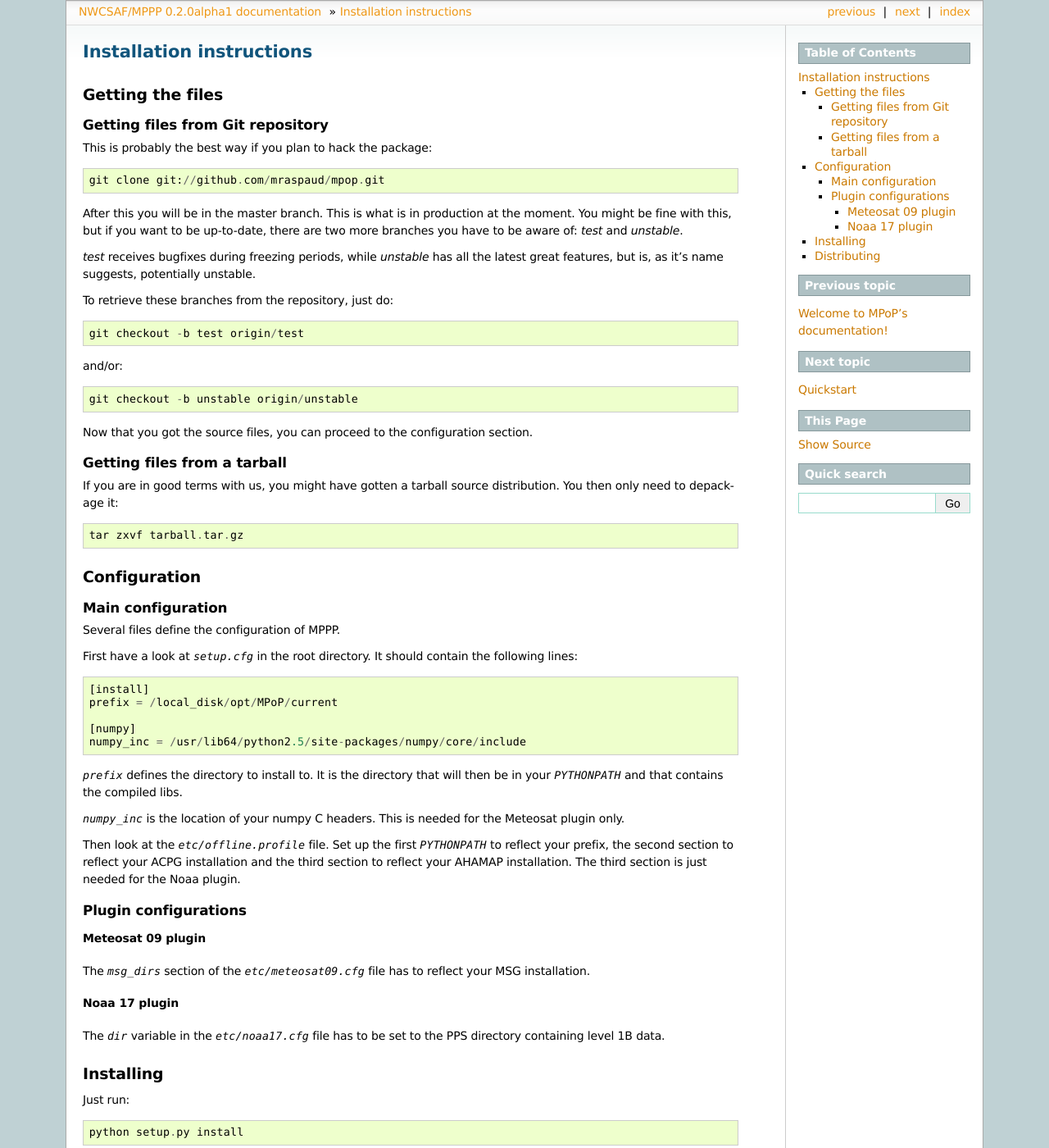
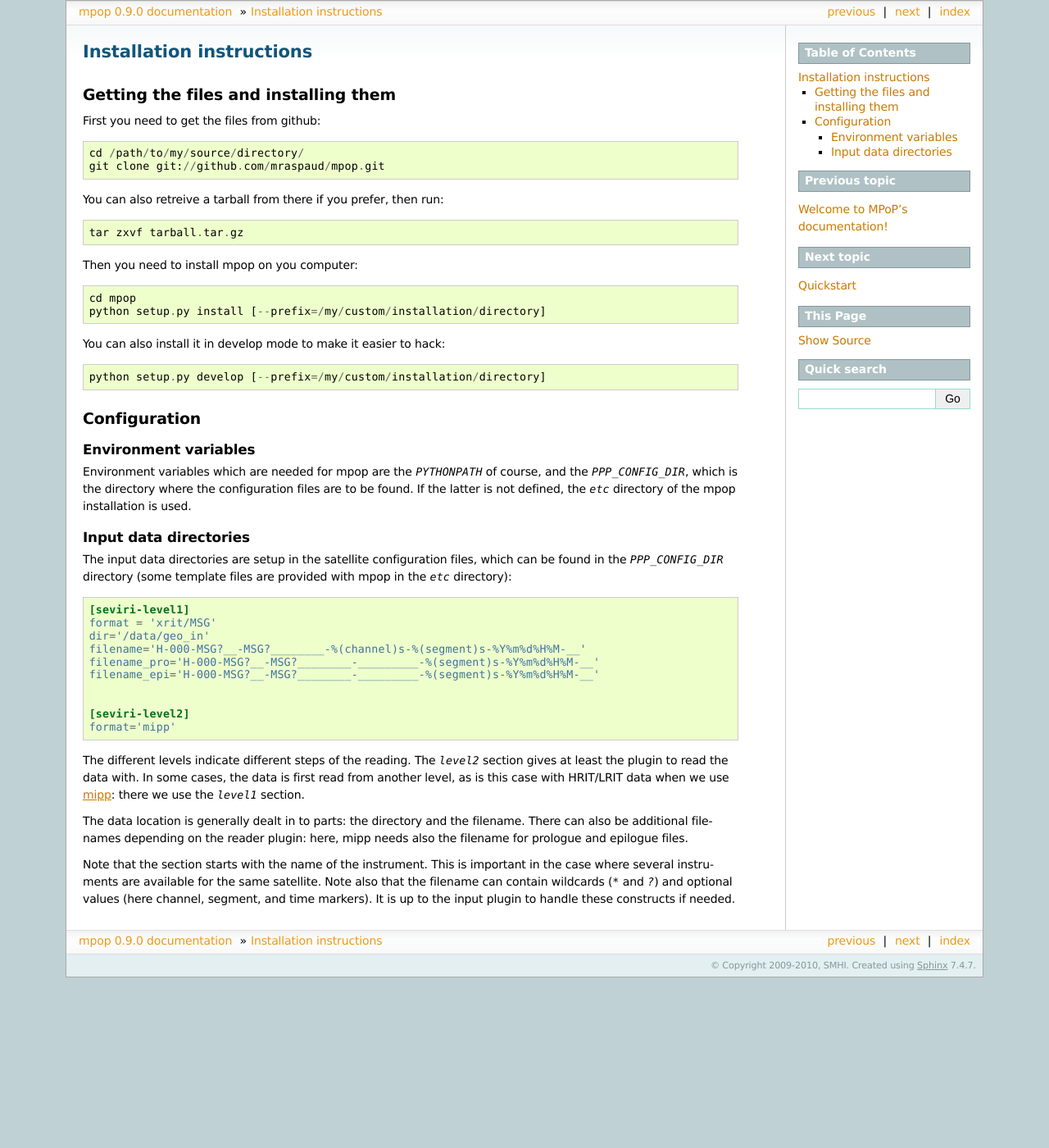
Before and after one commit to pytroll/mpop, a Sphinx documentation site: the page built from doc/source/install.rst, in a window 1280 px wide and 1400 px high. Shown: the whole window at 82% size. Built offline with Sphinx 7.4.7, drawn with Linux system fonts in a browser that asks for light colours; pages that are not in the unit, such as notebooks, are missing from menus; some of the changed text lies outside the part shown.

Commit message:
Doc: starting documentation update.

```diff
--- a/doc/source/conf.py
+++ b/doc/source/conf.py
@@ -37,17 +37,17 @@
 master_doc = 'index'
 
 # General information about the project.
-project = u'NWCSAF/MPPP'
-copyright = u'2009, SMHI'
+project = u'mpop'
+copyright = u'2009-2010, SMHI'
 
 # The version info for the project you're documenting, acts as replacement for
 # |version| and |release|, also used in various other places throughout the
 # built documents.
 #
 # The short X.Y version.
-version = '0.2'
+version = '0.9'
 # The full version, including alpha/beta/rc tags.
-release = '0.2.0alpha1'
+release = '0.9.0'
 
 # The language for content autogenerated by Sphinx. Refer to documentation
 # for a list of supported languages.
@@ -172,7 +172,7 @@
 # Grouping the document tree into LaTeX files. List of tuples
 # (source start file, target name, title, author, documentclass [howto/manual]).
 latex_documents = [
-  ('index', 'MPPP.tex', u'NWCSAF/MPPP Documentation',
+  ('index', 'mpop.tex', u'mpop documentation',
    u'SMHI', 'manual'),
 ]
 
--- a/doc/source/install.rst
+++ b/doc/source/install.rst
@@ -2,117 +2,74 @@
  Installation instructions
 ===========================
 
-Getting the files
-=================
+Getting the files and installing them
+=====================================
 
-Getting files from Git repository
----------------------------------
+First you need to get the files from github::
 
-This is probably the best way if you plan to hack the package::
-
+  cd /path/to/my/source/directory/
   git clone git://github.com/mraspaud/mpop.git
 
-After this you will be in the master branch. This is what is in production at
-the moment. You might be fine with this, but if you want to be up-to-date,
-there are two more branches you have to be aware of: *test* and *unstable*.
-
-*test* receives bugfixes during freezing periods, while *unstable* has all the
-latest great features, but is, as it's name suggests, potentially unstable.
-
-To retrieve these branches from the repository, just do::
-
-  git checkout -b test origin/test
-
-and/or::
-
-  git checkout -b unstable origin/unstable
-
-Now that you got the source files, you can proceed to the configuration
-section.
-
-Getting files from a tarball
-----------------------------
-
-If you are in good terms with us, you might have gotten a tarball source
-distribution. You then only need to depackage it::
+You can also retreive a tarball from there if you prefer, then run::
 
   tar zxvf tarball.tar.gz
+
+Then you need to install mpop on you computer::
+
+  cd mpop
+  python setup.py install [--prefix=/my/custom/installation/directory]
+
+You can also install it in develop mode to make it easier to hack::
+
+  python setup.py develop [--prefix=/my/custom/installation/directory]
+
 
 Configuration
 =============
 
-Main configuration
-------------------
-
-Several files define the configuration of MPPP.
-
-First have a look at `setup.cfg` in the root directory. It should contain the
-following lines::
-
-  [install]
-  prefix = /local_disk/opt/MPoP/current
-
-  [numpy]
-  numpy_inc = /usr/lib64/python2.5/site-packages/numpy/core/include
-
-`prefix` defines the directory to install to. It is the directory that will
-then be in your `PYTHONPATH` and that contains the compiled libs.
-
-`numpy_inc` is the location of your numpy C headers. This is needed for the
-Meteosat plugin only.
-
-Then look at the `etc/offline.profile` file. Set up the first `PYTHONPATH` to
-reflect your prefix, the second section to reflect your ACPG installation and
-the third section to reflect your AHAMAP installation. The third section is
-just needed for the Noaa plugin.
-
-Plugin configurations
+Environment variables
 ---------------------
 
-Meteosat 09 plugin
-******************
+Environment variables which are needed for mpop are the `PYTHONPATH` of course,
+and the `PPP_CONFIG_DIR`, which is the directory where the configuration files
+are to be found. If the latter is not defined, the `etc` directory of the mpop
+installation is used.
 
-The `msg_dirs` section of the `etc/meteosat09.cfg` file has to reflect your MSG
-installation.
+Input data directories
+----------------------
 
-Noaa 17 plugin
-**************
+The input data directories are setup in the satellite configuration files,
+which can be found in the `PPP_CONFIG_DIR` directory (some template files are
+provided with mpop in the `etc` directory):
 
-The `dir` variable in the `etc/noaa17.cfg` file has to be set to the PPS
-directory containing level 1B data.
+.. code-block:: ini
 
-Installing
-==========
+   [seviri-level1]
+   format = 'xrit/MSG'
+   dir='/data/geo_in'
+   filename='H-000-MSG?__-MSG?________-%(channel)s-%(segment)s-%Y%m%d%H%M-__'
+   filename_pro='H-000-MSG?__-MSG?________-_________-%(segment)s-%Y%m%d%H%M-__'
+   filename_epi='H-000-MSG?__-MSG?________-_________-%(segment)s-%Y%m%d%H%M-__'
 
-Just run::
 
-  python setup.py install
+   [seviri-level2]
+   format='mipp'
 
-or if you want to specify a different prefix::
 
-  python setup.py install --prefix=/my/path/
+The different levels indicate different steps of the reading. The `level2`
+section gives at least the plugin to read the data with. In some cases, the
+data is first read from another level, as is this case with HRIT/LRIT data when
+we use mipp_: there we use the `level1` section.
 
-Then don’t forget to source the `etc/offline.profile` file before you start
-playing.
+The data location is generally dealt in to parts: the directory and the
+filename. There can also be additional filenames depending on the reader
+plugin: here, mipp needs also the filename for prologue and epilogue files.
 
-Happy hacking !
+Note that the section starts with the name of the instrument. This is important
+in the case where several instruments are available for the same satellite.
+Note also that the filename can contain wildcards (`*` and `?`) and optional
+values (here channel, segment, and time markers). It is up to the input plugin
+to handle these constructs if needed.
 
-Distributing
-============
 
-After you hack the hell out of MPPP, you might want to package it and sell it
-to make money. We can tell you how to do the first part.
-
-To build a source tarball, and output it to the `dist` directory::
-
-  python setup.py sdist
-
-To build a binary tarball, and output it to the `dist` directory::
-
-  python setup.py bdist
-
-To build rpms, and output them to the `dist` directory::
-
-  python setup.py bdist_rpm
-
-Don’t forget to send us a bottle of wine or two if you become rich with this :)
+.. _mipp: http://www.github.com/loerum/mipp
--- /dev/null
+++ b/doc/source/pp.rst
@@ -0,0 +1,35 @@
+===========================================
+ Making use of mpop: the :mod:`pp` package
+===========================================
+
+The :mod:`pp` package is the heart of mpop: here are defined the core classes
+which the user will need to build satellite composites.
+
+Conventions about satellite names
+=================================
+
+Throughout the document, we will use the following conventions:
+* *satellite name* will designate the name of the platform, e.g. "noaa" in
+   satellite "noaa 19"
+* *satellite number* will refer to the number of the satellite in the series,
+   e.g. "19" for satellite "noaa 19"
+* *variant* will be used to differentiate the same data (from the same
+   satellite and instrument) coming in different flavours. For example, we use
+   variant to distinguish data coming from the satellite metop 02 from direct
+   readout, regional coverage or global coverage.
+
+Creating custom images
+======================
+
+
+
+
+Adding a new satellite: configuration file
+==========================================
+
+bli bli
+
+Adding a new satellite: python code
+===================================
+
+blo blo
--- a/doc/source/quickstart.rst
+++ b/doc/source/quickstart.rst
@@ -14,42 +14,61 @@
 
 Ok, let's get it on::
 
-    >>> import pp.satellites.meteosat09 as met09
+    >>> from pp.satellites import get_satellite_class
     >>> import datetime
     >>> time_slot = datetime.datetime(2009, 10, 8, 14, 30)
-    >>> global_data = met09.Meteosat09SeviriScene(area_id = "EuropeCanary", time_slot = time_slot)
+    >>> global_data = (get_satellite_class("meteosat", "09")
+    ...                (area_id="EuropeCanary", time_slot=time_slot))
     >>> global_data.load([0.6, 0.8, 10.8])
-    >>> img = global_data.overview()
-    >>> img.save("./myoverview.png")
-    >>>
-
+    >>> print global_data
+    'VIS006: (0.560,0.635,0.710)μm, shape (1200, 3000), resolution 3000m'
+    'VIS008: (0.740,0.810,0.880)μm, shape (1200, 3000), resolution 3000m'
+    'IR_016: (1.500,1.640,1.780)μm, resolution 3000m, not loaded'
+    'IR_039: (3.480,3.920,4.360)μm, resolution 3000m, not loaded'
+    'WV_062: (5.350,6.250,7.150)μm, resolution 3000m, not loaded'
+    'WV_073: (6.850,7.350,7.850)μm, resolution 3000m, not loaded'
+    'IR_087: (8.300,8.700,9.100)μm, resolution 3000m, not loaded'
+    'IR_097: (9.380,9.660,9.940)μm, resolution 3000m, not loaded'
+    'IR_108: (9.800,10.800,11.800)μm, shape (1200, 3000), resolution 3000m'
+    'IR_120: (11.000,12.000,13.000)μm, resolution 3000m, not loaded'
+    'IR_134: (12.400,13.400,14.400)μm, resolution 3000m, not loaded'
+    'HRV: (0.500,0.700,0.900)μm, resolution 1000m, not loaded'
 
 In this example, we create a Meteosat09SeviriScene object specifying the area
 we will work on and the time of the snapshot of interest. The time is defined
 as a datetime object. The area defines which data to load in the next step.
 
-The next step is loading the data. Here we call it with a list of the
-wavelengths of the channels we are interested in. Each retrieved channel is the
-closest in terms of central wavelength, provided that the required wavelength
-is within the bounds of the channel.
+The next step is loading the data. This is done using mipp, which takes care of
+reading the HRIT data, and slicing the data so that we read just what is
+needed. Calibration is also done with mipp.
+
+Here we call the :meth:`load` function with a list of the wavelengths of the channels
+we are interested in. Each retrieved channel is the closest in terms of central
+wavelength, provided that the required wavelength is within the bounds of the
+channel.
 
 The wavelengths are given in micrometers and have to be given as a floating
 point number (*i.e.*, don't type '1', but '1.0'). Using an integer number
 instead returns a channel based on resolution, while using a string retrieves a
 channels based on its name.
 
+
+    >>> img = global_data.overview()
+    >>> img.save("./myoverview.png")
+    >>>
+
 Once the channels are loaded, we generate an overview RGB composite image, and
 save it as a png image. Instead of :meth:`save`, one could also use
 :meth:`show` if the only purpose is to display the image on screen.
 
-Available composites are listed in the :mod:`pp.satellites.visir` and
-:mod:`pp.satellites.visir` modules documentation.
+Available composites are listed in the :mod:`pp.satellites.visir` module
+in the mpop documentation.
 
 We want more !
 ==============
 
 In the last example, the composite generation worked because the channels
-needed for the overview (0.6, 0.8, 10.8 um) were loaded. If we try to generate
+needed for the overview (0.6, 0.8, 10.8 μm) were loaded. If we try to generate
 a day natural color composite, which requires also the 1.6um channel, it will
 result in an error::
 
@@ -76,7 +95,8 @@
 If you want to combine several prerequisites for channel loading, since
 prerequisites are python sets, you can do::
 
-    >>> global_data.load(global_data.overview.prerequisites | global_data.natural.prerequisites)
+    >>> global_data.load(global_data.overview.prerequisites |
+    ...                  global_data.natural.prerequisites)
     >>>
 
 and add as many `| global_data.mymethod.prerequisites` as needed.
@@ -112,6 +132,51 @@
 * follows the shape of the loaded data, or `None` if the data is not loaded,
 * and finally the theoretical resolution of the channel is shown.
 
+The data of the channel can be retrieved as an numpy (masked) array using the
+data property::
+
+   >>> print global_data[0.6].data
+   [[-- -- -- ..., -- -- --]
+    [-- -- -- ..., -- -- --]
+    [-- -- -- ..., -- -- --]
+    ...,
+    [7.37684259374 8.65549530999 6.58997938374 ..., 0.29507370375 0.1967158025
+     0.1967158025]
+    [7.18012679124 7.86863209999 6.19654777874 ..., 0.29507370375
+     0.29507370375 0.29507370375]
+    [5.80311617374 7.57355839624 6.88505308749 ..., 0.29507370375
+     0.29507370375 0.29507370375]]
+
+PGEs
+====
+
+From the satellite data PGEs [#f1]_ are generated by the accompanying program.
+The loading procedure for PGEs is exactly the same as with regular channels::
+
+    >>> global_data.load(["CTTH"])
+    >>>
+
+and they can be retrieved as simply as before::
+
+    >>> print global_data["CTTH"]
+    'CTTH: shape (1200, 3000), resolution 3000m'
+
+Making custom composites
+========================
+
+Building custom composites makes use of the :mod:`imageo` module. For example,
+building an overview composite can be done manually with::
+
+    >>> from imageo.geo_image import GeoImage
+    >>> img = geo_image.GeoImage((global_data[0.6].data,
+    ...                           global_data[0.8].data,
+    ...                           global_data[10.8].data),
+    ...                          "EuropeCanary",
+    ...                          time_slot,
+    ...                          mode = "RGB")
+    >>> img.enhance(stretch="crude")
+    >>> img.enhance(gamma=1.7)
+
 
 Projections
 ===========
@@ -144,19 +209,6 @@
 
 
 
-PGEs
-====
-
-From the satellite data PGEs [#f1]_ are generated by the accompanying program.
-The loading procedure for PGEs is exactly the same as with regular channels::
-
-    >>> global_data.load(["CTTH"])
-    >>>
-
-and they can be retrieved as simply as before::
-
-    >>> print global_data["CTTH"]
-    'CTTH: shape (1200, 3000), resolution 3000m'
 
 .. rubric:: Footnotes
 
```
Also changed, not shown: doc/source/index.rst (+11 -4 lines), doc/source/organization.rst (+9 -0 lines).
